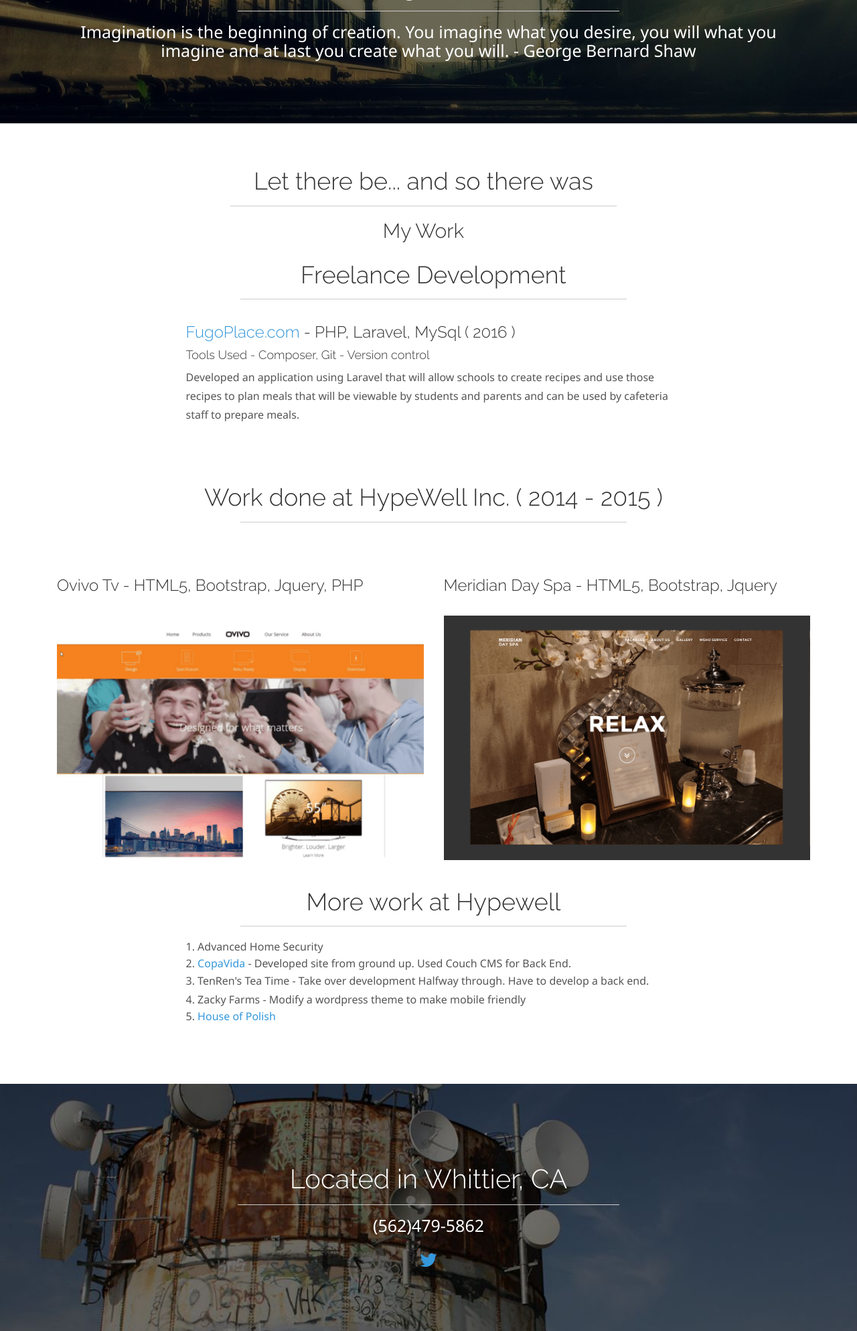
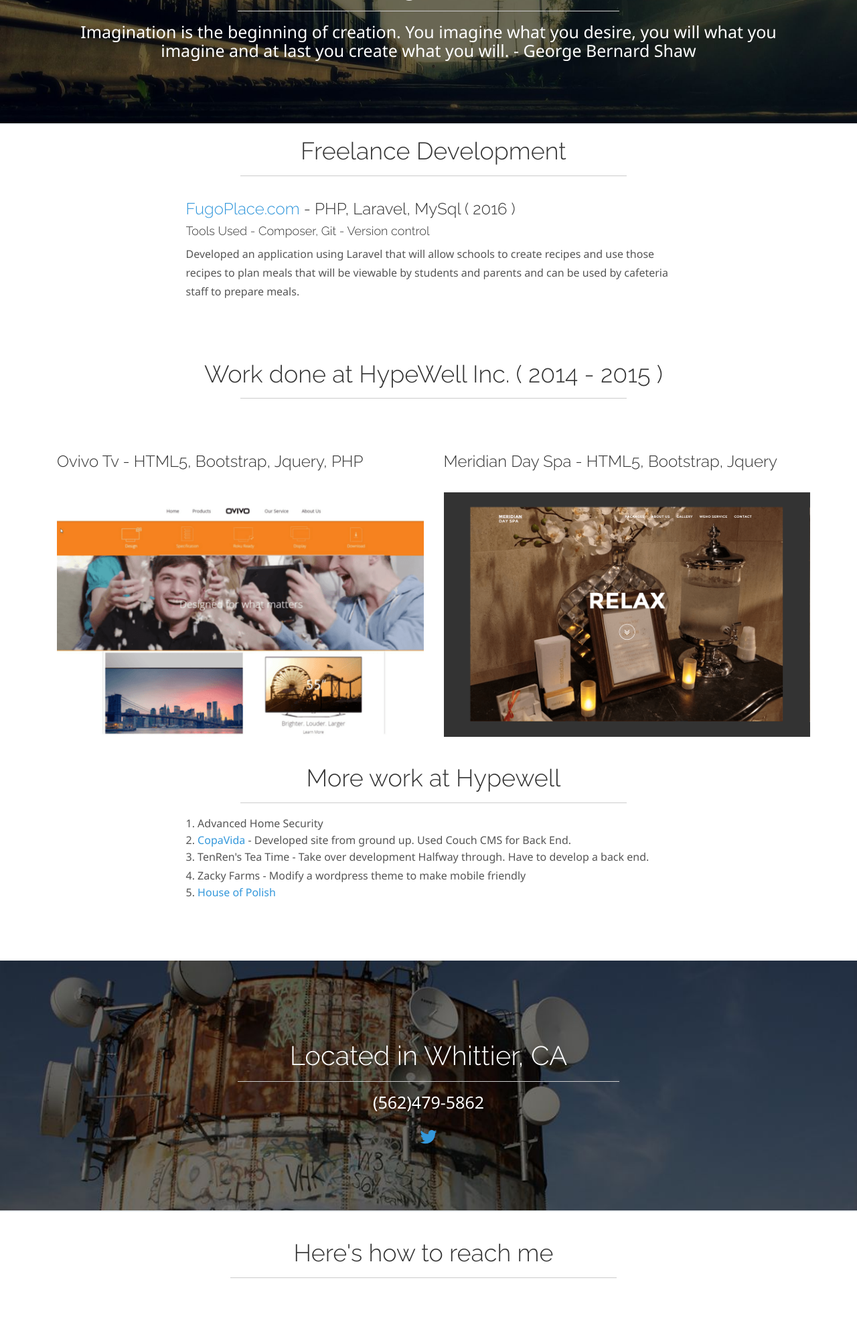
Before and after one commit to AnthonySaldana/Portfolio-Site, a PHP site: page / in a window 1280 px wide. Shown: the part 3297-5284 px from the top of the page at 67% size. Run offline with PHP 8.4, Linux system fonts and the light colour scheme; some libraries are stand-ins or nearby versions.

Commit message:
Content Change

```diff
--- a/index.php
+++ b/index.php
@@ -243,13 +243,6 @@
 
 		<!-- ==== PORTFOLIO ==== -->
 		<div class="container" id="portfolio" name="portfolio">
-		<br>
-			<div class="row">
-				<br>
-				<h1 class="centered">Let there be... and so there was</h1>
-				<hr>
-				<h2 class="centered">My Work</h2>
-			</div><!-- /row -->
 			<div class="container">
               <div class="row">
 				<h1 class="centered">Freelance Development</h1>
```
